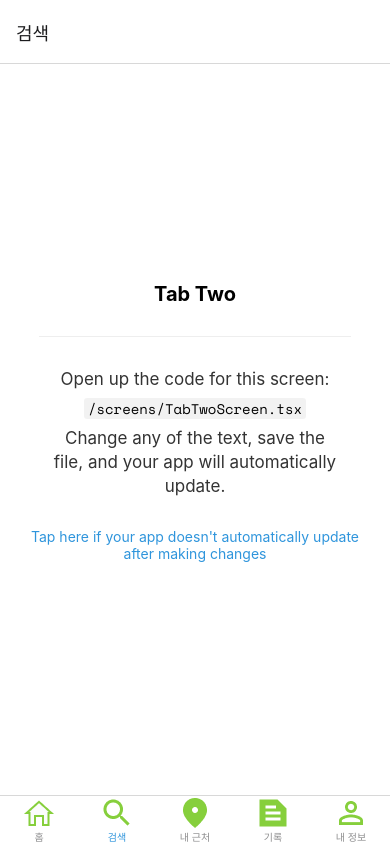
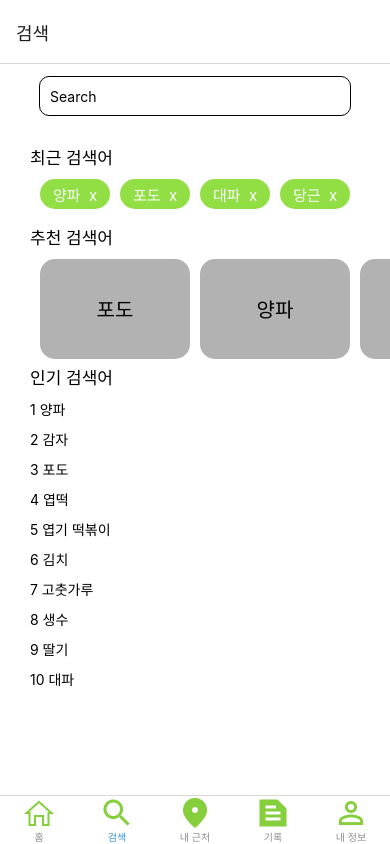
Before and after one commit to 071yoon/HCI, a React Native app: screen /TabTwo in a window 390 px wide. Built offline with nearby package versions, Linux system fonts and the light colour scheme; what expo-linking would draw is missing.

Commit message:
✨ SearchScreen 하드코딩 완료

```diff
--- a/navigation/index.tsx
+++ b/navigation/index.tsx
@@ -25,6 +25,7 @@ import ProfileVector from '../assets/images/ProfileVector.png';
 import SearchVector from '../assets/images/SearchVector.png';
 import RecordVector from '../assets/images/RecordVector.png';
 import MainTabOne from '../screens/MainTabOne';
+import SearchScreen from '../screens/SearchScreen';
 import itemDetail from '../screens/itemDetail';
 
 
@@ -83,7 +84,7 @@ function BottomTabNavigator() {
       />
       <BottomTab.Screen
         name="TabTwo"
-        component={TabTwoScreen}
+        component={SearchScreen}
         options={{
           title: '검색',
           tabBarIcon: ({ focused }) => {
--- /dev/null
+++ b/screens/SearchScreen.tsx
@@ -0,0 +1,131 @@
+import { StyleSheet, TextInput, ScrollView } from 'react-native';
+import React from 'react';
+import EditScreenInfo from '../components/EditScreenInfo';
+import { Text, View } from '../components/Themed';
+import { getFocusedRouteNameFromRoute } from '@react-navigation/native';
+
+export default function SearchScreen() {
+  const [inputs, setInputs] = React.useState('');
+  return (
+    <View style={styles.container}>
+       <TextInput
+        style={styles.input}
+        placeholder={'Search'}
+        onChangeText={setInputs}
+        value={inputs}
+      />
+      <View style={styles.recent}>
+        <Text style={{fontSize: 17}}>최근 검색어</Text>
+        <View style={styles.recentBubble}>
+          <Text style={styles.bubble}>양파  x</Text>
+          <Text style={styles.bubble}>포도  x</Text>
+          <Text style={styles.bubble}>대파  x</Text>
+          <Text style={styles.bubble}>당근  x</Text>
+        </View>
+      </View>
+      <View style={styles.recommend}>
+        <Text style={{fontSize: 17}}>추천 검색어</Text>
+        <View style={styles.recentBubble}>
+        <ScrollView horizontal={true} >
+          <View style={styles.recommendOne}>
+            <Text style={styles.one}>포도</Text>
+          </View>
+          <View style={styles.recommendOne}>
+            <Text style={styles.one}>양파</Text>
+          </View>
+          <View style={styles.recommendOne}>
+            <Text style={styles.one}>고춧가루</Text>
+          </View>
+        </ScrollView>
+        </View>
+      </View>
+      <View style={styles.issue}>
+        <Text style={{fontSize: 17}}>인기 검색어</Text>
+          <Text style={styles.issueText}>1 양파</Text>
+          <Text style={styles.issueText}>2 감자</Text>
+          <Text style={styles.issueText}>3 포도</Text>
+          <Text style={styles.issueText}>4 엽떡</Text>
+          <Text style={styles.issueText}>5 엽기 떡볶이</Text>
+          <Text style={styles.issueText}>6 김치</Text>
+          <Text style={styles.issueText}>7 고춧가루</Text>
+          <Text style={styles.issueText}>8 생수</Text>
+          <Text style={styles.issueText}>9 딸기</Text>
+          <Text style={styles.issueText}>10 대파</Text>
+      </View>
+    </View>
+  );
+}
+
+const styles = StyleSheet.create({
+  issueText: {
+    marginTop: 10,
+  },
+  one: {
+    fontSize: 20,
+    top: 35,
+    textAlign: 'center',
+  },
+  recommendOne: {
+    marginLeft: 10,
+    height: 100,
+    borderRadius: 15,
+    width: 150,
+    backgroundColor: 'rgba(0,0,0,0.3)',
+  },
+  bubble: {
+    borderRadius: 30,
+    padding: 5,
+    color: 'white',
+    marginLeft: 10,
+    width: 70,
+    height: 30,
+    fontSize: 15,
+    backgroundColor: '#92DF45',
+    textAlign: 'center',
+  },
+  recentBubble: {
+    top: 10,
+    justifyContent: 'center',
+    display: 'flex',
+    flexDirection: 'row',
+  },
+  recent: {
+    position: 'absolute',
+    top: 80,
+    left: 30,
+  },
+  recommend: {
+    position: 'absolute',
+    top: 160,
+    left: 30,
+  },
+  issue: {
+    position: 'absolute',
+    top: 300,
+    left: 30,
+  },
+  input: {
+    position: 'absolute',
+    top: 0,
+    height: 40,
+    width: '80%',
+    margin: 12,
+    borderRadius: 10,
+    borderWidth: 1,
+    padding: 10,
+  },
+  container: {
+    flex: 1,
+    alignItems: 'center',
+    justifyContent: 'center',
+  },
+  title: {
+    fontSize: 20,
+    fontWeight: 'bold',
+  },
+  separator: {
+    marginVertical: 30,
+    height: 1,
+    width: '80%',
+  },
+});
```
